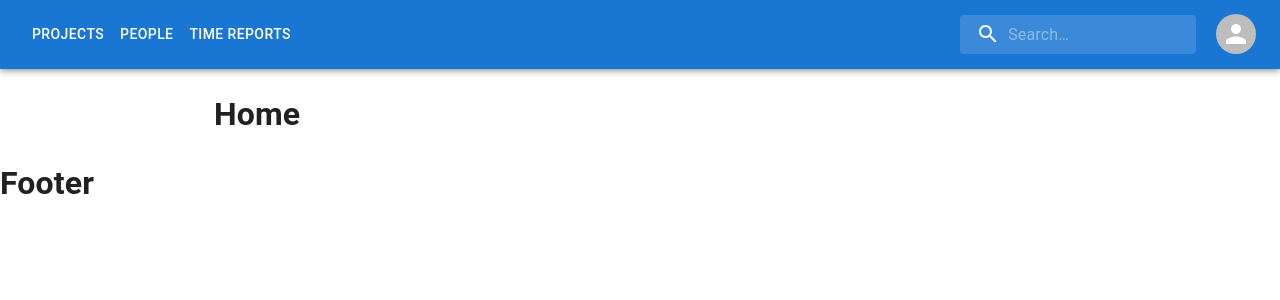
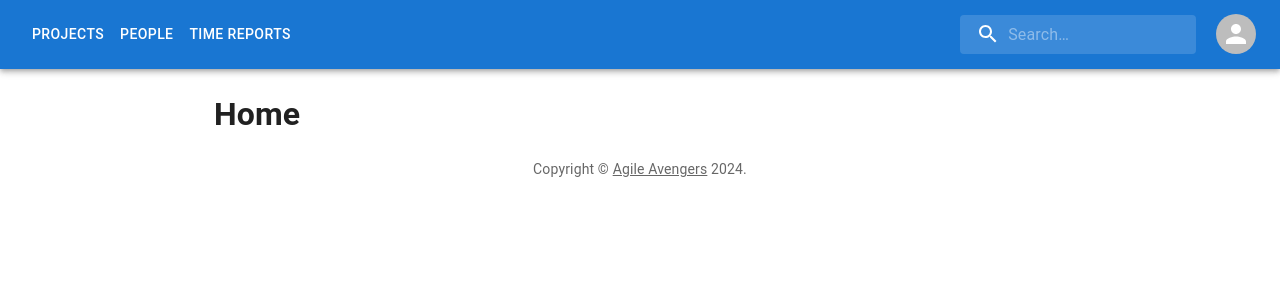
Before and after one commit to AdrianMorenoNystrom/agileavengers, a React (Create React App) app in the folder client/: page / in a window 1280 px wide. Shown: the top 300 px of the page. Built offline with nearby package versions, Linux system fonts and the light colour scheme.

Commit message:
Copyright in footer

```diff
--- a/client/src/components/Footer.js
+++ b/client/src/components/Footer.js
@@ -1,7 +1,9 @@
+import Copyright from "./Copyright";
+
 const Footer = () => {
     return (
         <footer>
-            <h1>Footer</h1>
+            <Copyright />
         </footer>
     );
 };
```
